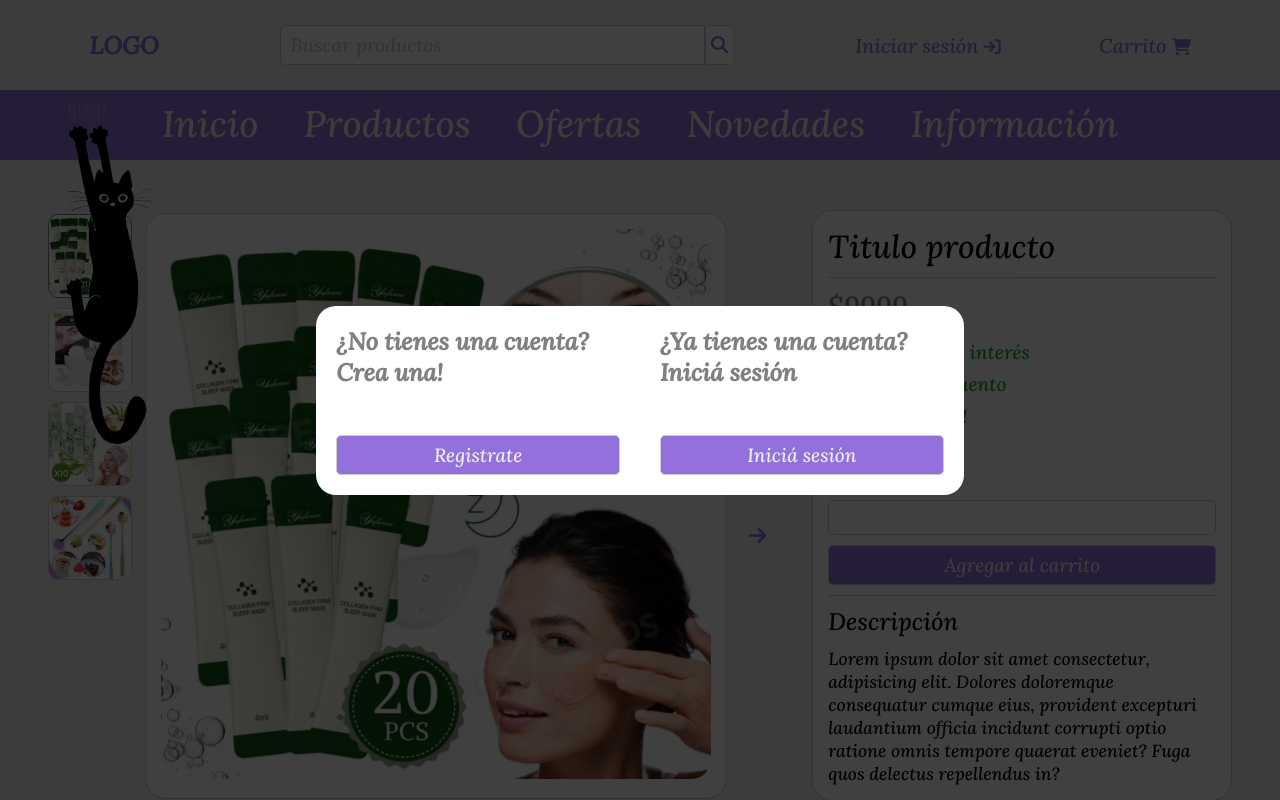
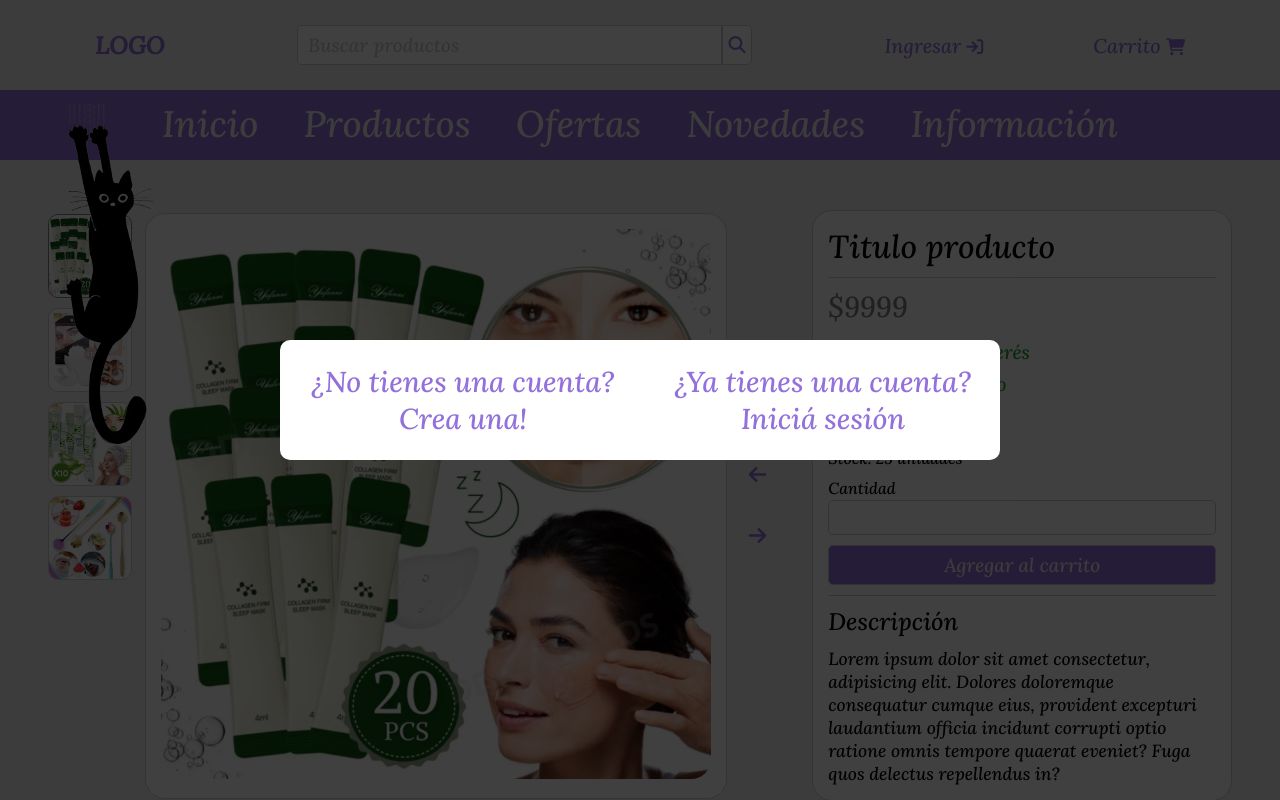
Before and after one commit to lorenzoSanchez97/ShowRoom, a React (Vite) app in the folder ShowRoom-FrontEnd/: page /productDetail in a window 1280 px wide. Shown: the top 800 px of the page. Built offline with nearby package versions, Linux system fonts and the light colour scheme.

Commit message:
Ajusto estilos modal

```diff
--- a/ShowRoom-FrontEnd/src/components/Header/Header.jsx
+++ b/ShowRoom-FrontEnd/src/components/Header/Header.jsx
@@ -27,7 +27,7 @@ function Header() {
                     <button><i className="fa fa-search"></i></button>
                 </form>
                 <div>
-                    <a className="sesion" href="">Iniciar sesión <i className="fa-solid fa-arrow-right-to-bracket"></i></a>
+                    <a className="sesion" href="">Ingresar <i className="fa-solid fa-arrow-right-to-bracket"></i></a>
                 </div>
                 <div>
                     <a className="carrito" href="/cart">Carrito <i className="fa-solid fa-cart-shopping"></i></a>
--- a/ShowRoom-FrontEnd/src/components/Modal/Modal.jsx
+++ b/ShowRoom-FrontEnd/src/components/Modal/Modal.jsx
@@ -19,13 +19,11 @@ function Modal() {
         <section className="modal-main-container">
             <div className="modal-cover">
                 <div className={`register-container ${login || register ? "ocultar" : null}`}>
-                    <h2>¿No tienes una cuenta? Crea una!</h2>
-                    <button onClick={handleRegisterButton}>Registrate</button>
+
+                    <button onClick={handleRegisterButton}>¿No tienes una cuenta? Crea una!</button>
                 </div>
                 <div className={`login-container ${login || register ? "ocultar" : null}`}>
-                    <h2>¿Ya tienes una cuenta? <br></br>
-                        Iniciá sesión</h2>
-                    <button onClick={handleLoginButton}>Iniciá sesión</button>
+                    <button onClick={handleLoginButton}>¿Ya tienes una cuenta? Iniciá sesión</button>
                 </div>
             </div>
             {register &&
--- a/ShowRoom-FrontEnd/src/components/Modal/modal.css
+++ b/ShowRoom-FrontEnd/src/components/Modal/modal.css
@@ -13,7 +13,7 @@
 
 .modal-cover {
     display: flex;
-    border-radius: 20px;
+    border-radius: 10px;
     background-color: white;
 
 }
@@ -22,33 +22,26 @@
 .login-container {
     width: 100%;
     max-width: 360px;
-    padding: 20px;
-}
-
-
-.register-container h2,
-.login-container h2 {
-    color: var(--color3);
-    margin-bottom: 17px;
+    padding: 10px;
 }
 
 .register-container button,
 .login-container button {
     width: 100%;
-    height: 40px;
+    height: fit-content;
     border-radius: 5px;
-    border: var(--bordes) solid 1px;
-    background-color: var(--verde);
-    color: var(--clarito);
-    font-size: 1.2rem;
+    border: none;
+    background-color: white;
+    font-size: 1.8rem;
     transition: 300ms all;
-    margin-top: 30px;
+    margin: 3px;
+    padding: 10px 0;
 }
 
 .register-container button:hover,
 .login-container button:hover {
     cursor: pointer;
-    background-color: var(--color3);
+    background-color: var(--clarito);
 }
 
 .ocultar {
```
